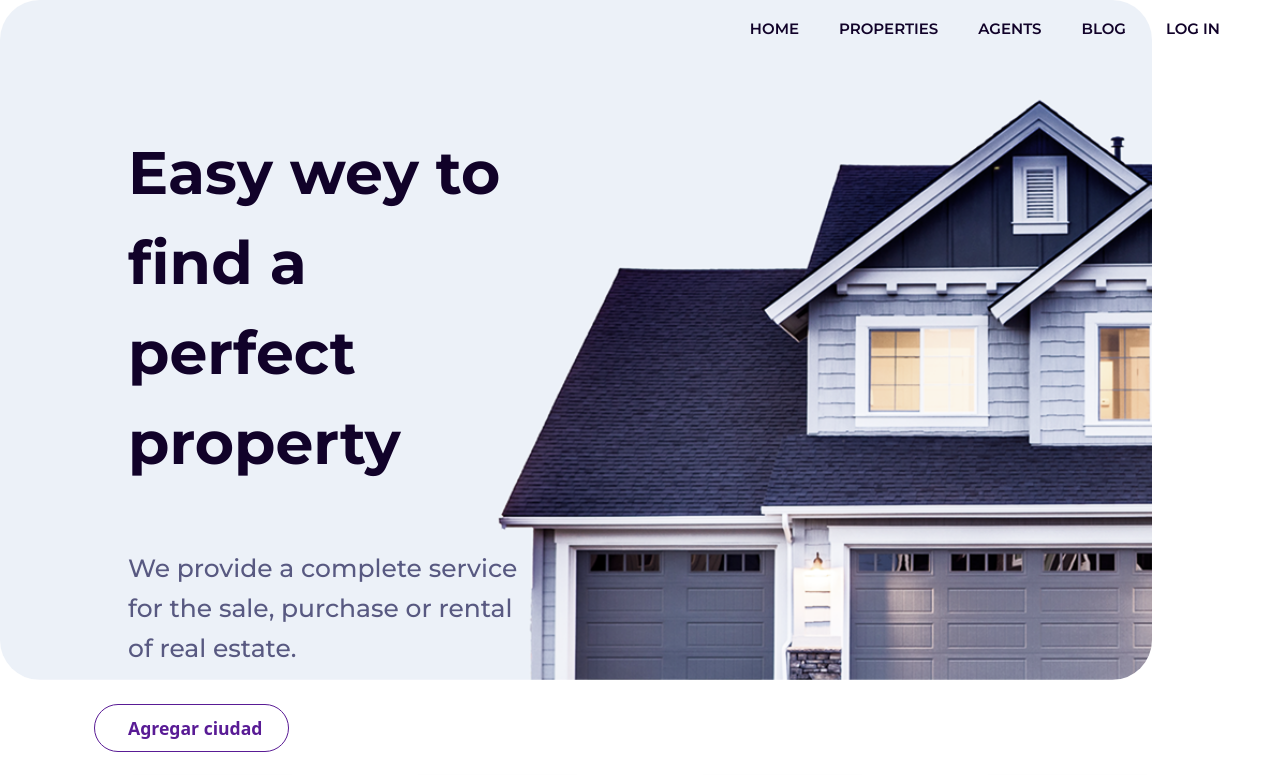
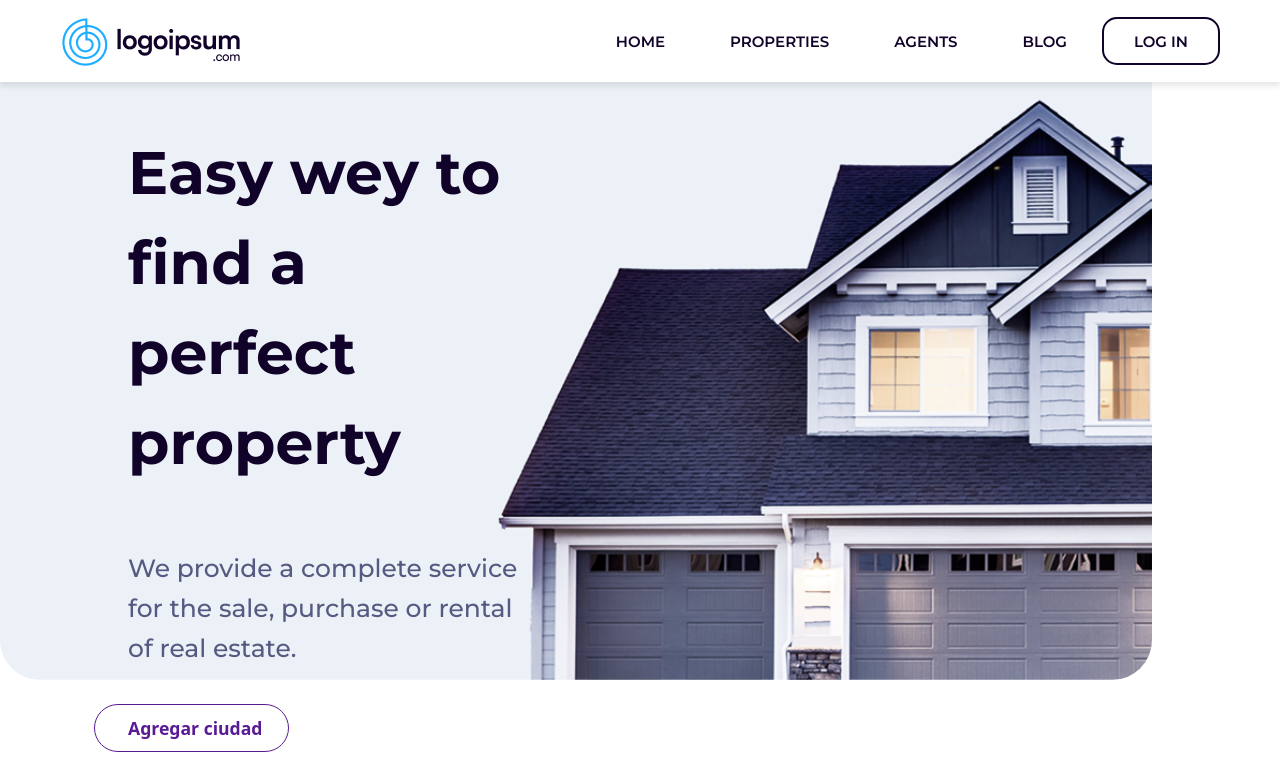
Before and after one commit to M3lvycm/TrabajoFinalPasantia, an Angular app: page / in a window 1280 px wide. Shown: the top 775 px of the page. Built offline with nearby package versions, Linux system fonts and the light colour scheme.

Commit message:
cambios en el navbar

```diff
--- a/src/app/navbar/navbar.component.css
+++ b/src/app/navbar/navbar.component.css
@@ -6,10 +6,14 @@
 
 .header {
   position: fixed;
+  top: 0;
   width: 100%;
+  background-color: white;
   padding: 1rem 0;
   /* border-bottom: 1px solid black; */
-    z-index: 999;}
+  z-index: 999;
+  box-shadow: 0 4px 6px rgba(0,0,0,0.1);
+}
 
 .nav {
   display: flex;
@@ -17,18 +21,19 @@
   gap: 15%;
 }
 
-@keyframes slideDown {
-  from {
-    transform: translateY(-100%);
-    opacity: 0;
-  }
-  to {
-    transform: translateY(0);
-    opacity: 1;
-  }
+.logo-container {
+  display: flex;
+  justify-content: center;
+  align-items: center;
 }
 
-/* Make sure your existing styles are preserved */
+.logo {
+  background-image: url(../../assets/img/Logo.png);
+  width: 180px;
+  height: 50px;
+}
+
+
 .nav {
   display: flex;
   justify-content: space-between;
@@ -43,7 +48,20 @@
   display: flex;
   justify-content: center;
   align-items: center;
-    gap: 40px;
+  gap: 5px;
+}
+
+.nav-item {
+  padding: 10px 30px;
+}
+
+.nav-item:not(.log-in-btn):hover {
+  transform: translateY(-2px);
+  transition: 0.5s ease;
+}
+
+.nav-item:not(.log-in-btn):hover > a {
+  color: #591b95;
 }
 
 .nav-item a {
@@ -53,16 +71,24 @@
   font-size: 15px;
   font-weight: 600;
   text-transform: uppercase;
+  cursor: pointer;
+  transition: 0.3s ease;
 }
 
-.header.scrolled .nav-item a {
-  color: #591b95;
+.log-in-btn {
+  border: 2px solid #110229;
+  border-radius: 15px;
+  transition: 0.5s ease;
 }
 
-.nav-item a:hover {
-  color: #591b95;
+.log-in-btn:hover {
+  background-color: #591b95;
 }
 
-a{
-  cursor: pointer;
+.log-in-btn > a {
+  color: #110229;
 }
+
+.log-in-btn:hover > a {
+  color: white;
+}
--- a/src/app/navbar/navbar.component.html
+++ b/src/app/navbar/navbar.component.html
@@ -8,7 +8,7 @@
       <li class="nav-item"><a  (click)="scrollTo('house')">Properties</a></li>
       <li class="nav-item"><a href="#services">Agents</a></li>
       <li class="nav-item"><a href="#contact">Blog</a></li>
-      <li class="nav-item"><a href="#login">Log In</a></li>
+      <li class="nav-item log-in-btn"><a href="#login">Log In</a></li>
     </ul>
   </nav>
 </header>
```
Lines whose indentation alone changed are shown as unchanged.
